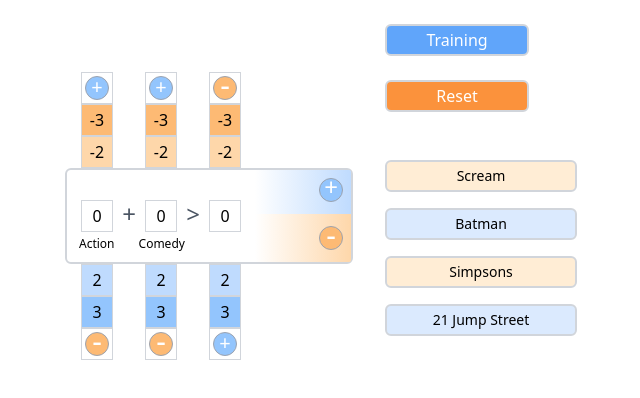
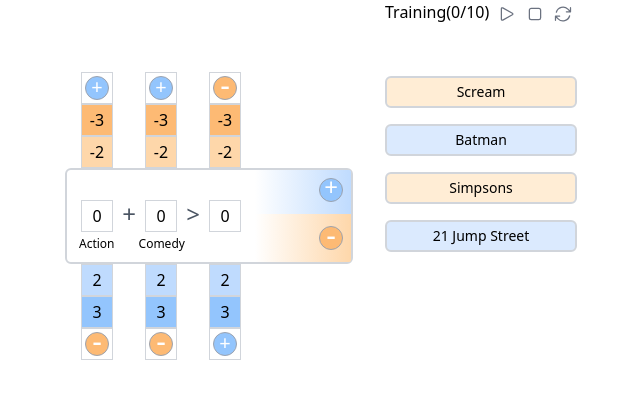
Before and after one commit to ml4teachers/ml4t, a Next.js app: page / in a window 1280 px wide. Shown: the top 398 px of the page, without its empty margins (319-959 px from the left). Built offline with nearby package versions, Linux system fonts and the light colour scheme.

Commit message:
Changeable Categories

```diff
--- a/components/Card.tsx
+++ b/components/Card.tsx
@@ -1,32 +1,46 @@
-import { useContext } from 'react';
+import { useContext, useEffect, useState } from 'react';
 import { UpdateContext } from './Perceptron';
 
-function Card({ classes }) {
-  const { selectedMovie, setSelectedMovie } = useContext(UpdateContext);
+function Card() {
+  const { selectedMovie, setSelectedMovie, changeMovieCategory } = useContext(UpdateContext);
+  const [movieCategories, setMovieCategories] = useState({cat1: selectedMovie?.cat1, cat2: selectedMovie?.cat2});
 
   const handleCardClick = () => {
     setSelectedMovie(null);
   };
+
+  const handleCategoryClick = (category) => {
+    changeMovieCategory(selectedMovie.title, category);
+    setMovieCategories(prev => ({...prev, [category === 1 ? 'cat1' : 'cat2']: prev[category === 1 ? 'cat1' : 'cat2'] ? 0 : 1}));
+  };
+
+  useEffect(() => {
+    if (selectedMovie) {
+      setMovieCategories({cat1: selectedMovie.cat1, cat2: selectedMovie.cat2});
+    }
+  }, [selectedMovie]);
 
   if (!selectedMovie) return null;
 
   const colorClass = selectedMovie?.like ? 'bg-blue-100' : 'bg-orange-100';
 
   return (
-    <div className={`z-30 absolute w-36 mr-12 h-24 border-2 border-gray-400 rounded-md cursor-pointer`} onClick={() => handleCardClick()}>
+    <div className={`z-30 absolute w-36 mr-12 h-24 border-2 border-gray-400 rounded-md`}>
       <div className="relative h-full">
-        <div className={`absolute top-0 left-0 w-full h-[30px] rounded-t-md ${colorClass}`}>
+        <div className={`absolute top-0 left-0 w-full h-[30px] rounded-t-md ${colorClass} cursor-pointer`} onClick={() => handleCardClick()}>
           <div className="text-center text-sm mt-2">{selectedMovie.title}</div>
         </div>
         <div className={`absolute top-7 left-0 w-3.5 h-10 ${colorClass}`}></div>
-        <div className={`absolute top-7 left-3.5 w-8 h-10 rounded-sm text-lg leading-9 indent-3 text-gray-600 ${classes[0] === 1 ? 'hidden' : ''} ${colorClass}`}>0</div>
+        <div className={`absolute top-7 left-3.5 w-8 h-10 rounded-sm text-lg leading-9 indent-3 text-gray-600 ${movieCategories.cat1 ? 'hidden' : ''} ${colorClass}`}>0</div>
         <div className={`absolute top-7 ml-1.5 left-10 w-8 h-10 rounded-sm text-2xl leading-8 text-center ${colorClass} text-gray-600`}>+</div>
-        <div className={`absolute top-7 ml-3.5 left-16 w-8 h-10 rounded-sm text-lg leading-9 indent-2.5 text-gray-600 ${classes[1] === 1 ? 'hidden' : ''} ${colorClass}`}>0</div>
+        <div className={`absolute top-7 ml-3.5 left-16 w-8 h-10 rounded-sm text-lg leading-9 indent-2.5 text-gray-600 ${movieCategories.cat2 ? 'hidden' : ''} ${colorClass}`}>0</div>
         <div className={`absolute top-7 ml-3.5 left-24 h-10 rounded-sm text-2xl leading-8 text-center ${colorClass} text-gray-600`} style={{width: '30px'}}>{'>'}</div>
         <div className={`absolute flex bottom-0 left-0 w-full h-[30px] rounded-b-md ${colorClass}`}>
-          <div className="flex-auto text-xs mt-1 ml-3">{classes[0] === 1 ? 'Action' : ''}</div>
-          <div className="text-xs text-right mr-5 mt-1">{classes[1] === 1 ? 'Comedy' : ''}</div>
+          <div className={`flex-auto text-xs mt-1 ml-3 ${movieCategories.cat1 ? '' : 'line-through text-gray-400'}`}>Action</div>
+          <div className={`text-xs text-right mr-5 mt-1 ${movieCategories.cat2 ? '' : 'line-through text-gray-400'}`}>Comedy</div>
         </div>
+        <div className={`z-40 absolute top-7 left-3.5 w-8 h-16 cursor-pointer`} onClick={() => handleCategoryClick(1)}></div>
+        <div className={`z-40 absolute top-7 left-20 w-8 h-16 cursor-pointer`} onClick={() => handleCategoryClick(2)}></div>
       </div>
     </div>
   );
--- a/components/Cards.tsx
+++ b/components/Cards.tsx
@@ -36,11 +36,6 @@ function Cards() {
     e.stopPropagation();
     setEditing(title);
     setEditTitle(title);
-    setSelectedMovie(null);
-  }
-
-  const handleInputChange = (e) => {
-    setEditTitle(e.target.value);
     setSelectedMovie(null);
   }
 
--- a/components/Perceptron.tsx
+++ b/components/Perceptron.tsx
@@ -3,6 +3,8 @@ import Slot from './Slot';
 import Overlay from './Overlay';
 import Card from './Card';
 import Cards from './Cards';
+import { PlayIcon, StopIcon, ArrowPathIcon } from '@heroicons/react/24/outline'
+
 
 export const UpdateContext = createContext();
 
@@ -11,6 +13,7 @@ function Perceptron() {
   const [w2, setW2] = useState(0);
   const [b, setB] = useState(0);
   const [selectedMovie, setSelectedMovie] = useState(null);
+  const [iteration, setIteration] = useState(0);
   const [activeSlots, setActiveSlots] = useState([1, 1, 1]);
   const [movies, setMovies] = useState([
     { title: 'Scream', cat1: 0, cat2: 0, like: 0 },
@@ -23,6 +26,7 @@ function Perceptron() {
   const w1Ref = useRef(w1);
   const w2Ref = useRef(w2);
   const bRef = useRef(b);
+  const trainingIntervalRef = useRef(null);
 
   const deleteMovie = (title) => {
     setMovies((prevMovies) => prevMovies.filter((movie) => movie.title !== title));
@@ -43,6 +47,20 @@ function Perceptron() {
       )
     );
   }
+
+  const changeMovieCategory = (title, catNum) => {
+    setMovies((prevMovies) =>
+      prevMovies.map((movie) =>
+        movie.title === title
+          ? {
+              ...movie,
+              [catNum === 1 ? "cat1" : "cat2"]: movie[catNum === 1 ? "cat1" : "cat2"] ? 0 : 1,
+            }
+          : movie
+      )
+    );
+  };
+
 
   useEffect(() => {
     w1Ref.current = w1;
@@ -106,16 +124,28 @@ function Perceptron() {
     setPredictedLike(null);
   };
 
+  const stopTraining = () => {
+    setTraining(false);
+    setIteration(0);
+    if (trainingIntervalRef.current) {
+      clearInterval(trainingIntervalRef.current);
+      trainingIntervalRef.current = null;
+    }
+  }
+
   const train = () => {
     setTraining(true);
-    let iteration = 0;
+    let iterationCount = 0;
 
-    const trainingInterval = setInterval(() => {
-      iteration++;
-      if (iteration > 20) {
-        clearInterval(trainingInterval);
+    trainingIntervalRef.current = setInterval(() => {
+      iterationCount++;
+      setIteration(iterationCount);
+      if (iterationCount > 10) {
+        clearInterval(trainingIntervalRef.current);
+        trainingIntervalRef.current = null;
         setTraining(false);
-        setSelectedMovie(false);
+        setSelectedMovie(null);
+        setIteration(0);
       } else {
         const movie = movies[Math.floor(Math.random() * movies.length)];
         setSelectedMovie(movie);
@@ -139,12 +169,12 @@ function Perceptron() {
     <UpdateContext.Provider value={{
       w1, w2, b, setW1, setW2, setB,
       selectedMovie, setSelectedMovie,
-      handlePlusClick, handleMinusClick, deleteMovie, likeMovie, editMovieTitle,
+      handlePlusClick, handleMinusClick, deleteMovie, likeMovie, editMovieTitle, changeMovieCategory,
       predictedLike, movies
       }}>
       <div className="flex flex-col sm:flex-row justify-center">
         <div className="flex justify-center items-center mr-12 mt-10 sm:mr-32 relative">
-          <Card classes={activeSlots} />
+          <Card />
           <Overlay />
           <Slot category="w1" reversed={undefined} active={activeSlots[0]} />
           <Slot category="w2" reversed={undefined} active={activeSlots[1]} />
@@ -152,20 +182,30 @@ function Perceptron() {
         </div>
         <div className="z-30 flex mt-10 sm:mt-0 justify-center">
           <div>
-            <div>
-              <button
-                className="w-36 h-8 bg-blue-400 text-white border-2 border-gray-300 rounded-md text-center mt-6 cursor-pointer"
-                onClick={train}
-                disabled={training}>
-                Training
-              </button>
-            </div>
-            <div>
-              <button
-                className="w-36 h-8 bg-orange-400 text-white border-2 border-gray-300 rounded-md text-center mt-6 cursor-pointer"
-                onClick={reset}>
-                Reset
-              </button>
+            <div className="flex">
+              <div className="flex-1">
+                  Training({iteration}/10)
+                </div>
+              <div className="flex">
+                <button
+                  className="w-7 p-1 text-gray-500 rounded-md text-center cursor-pointer"
+                  onClick={train}
+                  disabled={training}
+                  >
+                  <PlayIcon />
+                </button>
+                <button
+                  className="w-7 p-1 text-gray-500 rounded-md text-center cursor-pointer"
+                  onClick={stopTraining}
+                  >
+                  <StopIcon />
+                </button>
+                <button
+                  className="w-7 p-1 text-gray-500 rounded-md text-center cursor-pointer"
+                  onClick={reset}>
+                  <ArrowPathIcon />
+                </button>
+              </div>
             </div>
             <Cards />
           </div>
```
